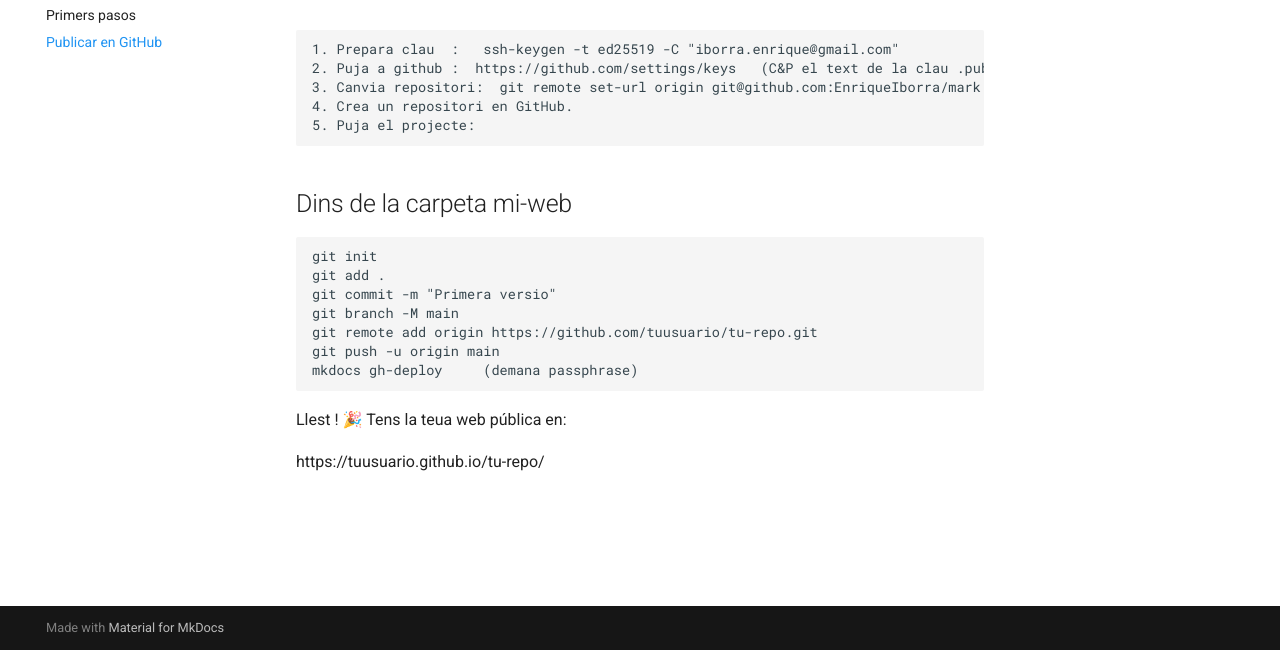
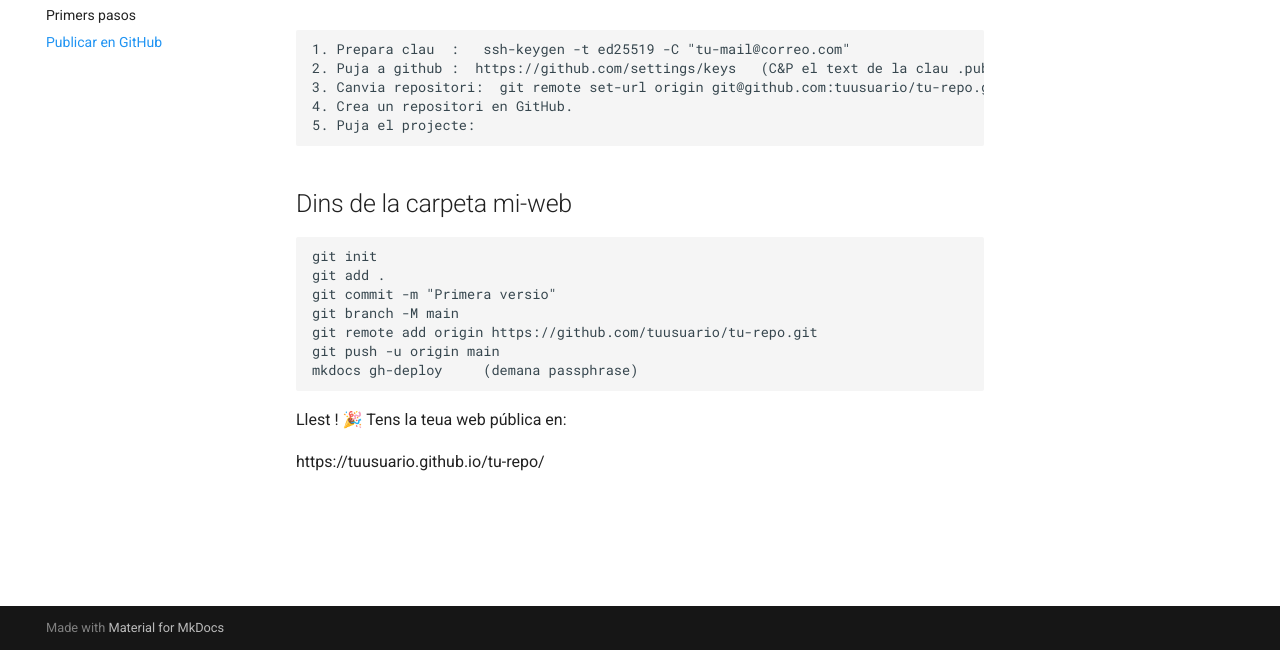
Before and after one commit to EnriqueIborra/mkdocs1, a plain HTML site: page publicar/index.html in a window 1280 px wide. Shown: the part 150-800 px from the top of the page. Drawn offline with Linux system fonts and the light colour scheme.

Commit message:
Deployed ece783d with MkDocs version: 1.5.3

```diff
--- a/publicar/index.html
+++ b/publicar/index.html
@@ -350,9 +350,9 @@
 
 
 <h1 id="publicar-en-github">Publicar en GitHub</h1>
-<pre><code>1. Prepara clau  :   ssh-keygen -t ed25519 -C "iborra.enrique@gmail.com"
+<pre><code>1. Prepara clau  :   ssh-keygen -t ed25519 -C "tu-mail@correo.com"
 2. Puja a github :  https://github.com/settings/keys   (C&amp;P el text de la clau .pub) demana passphrase!
-3. Canvia repositori:  git remote set-url origin git@github.com:EnriqueIborra/mark.git
+3. Canvia repositori:  git remote set-url origin git@github.com:tuusuario/tu-repo.git
 4. Crea un repositori en GitHub.
 5. Puja el projecte:
 </code></pre>
```
Also changed, not shown: search/search_index.json (+1 -1 lines), 1 other file.
